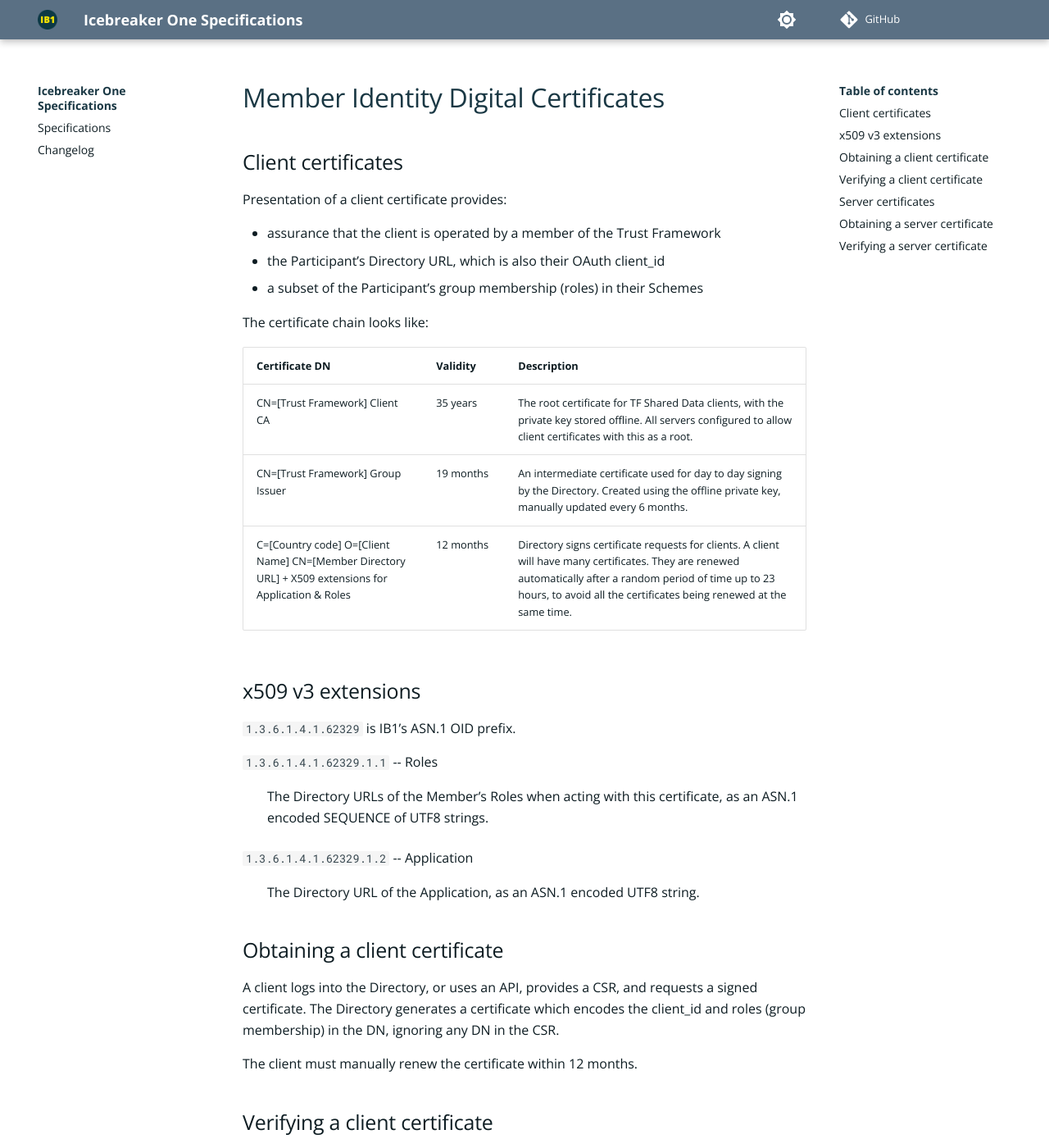
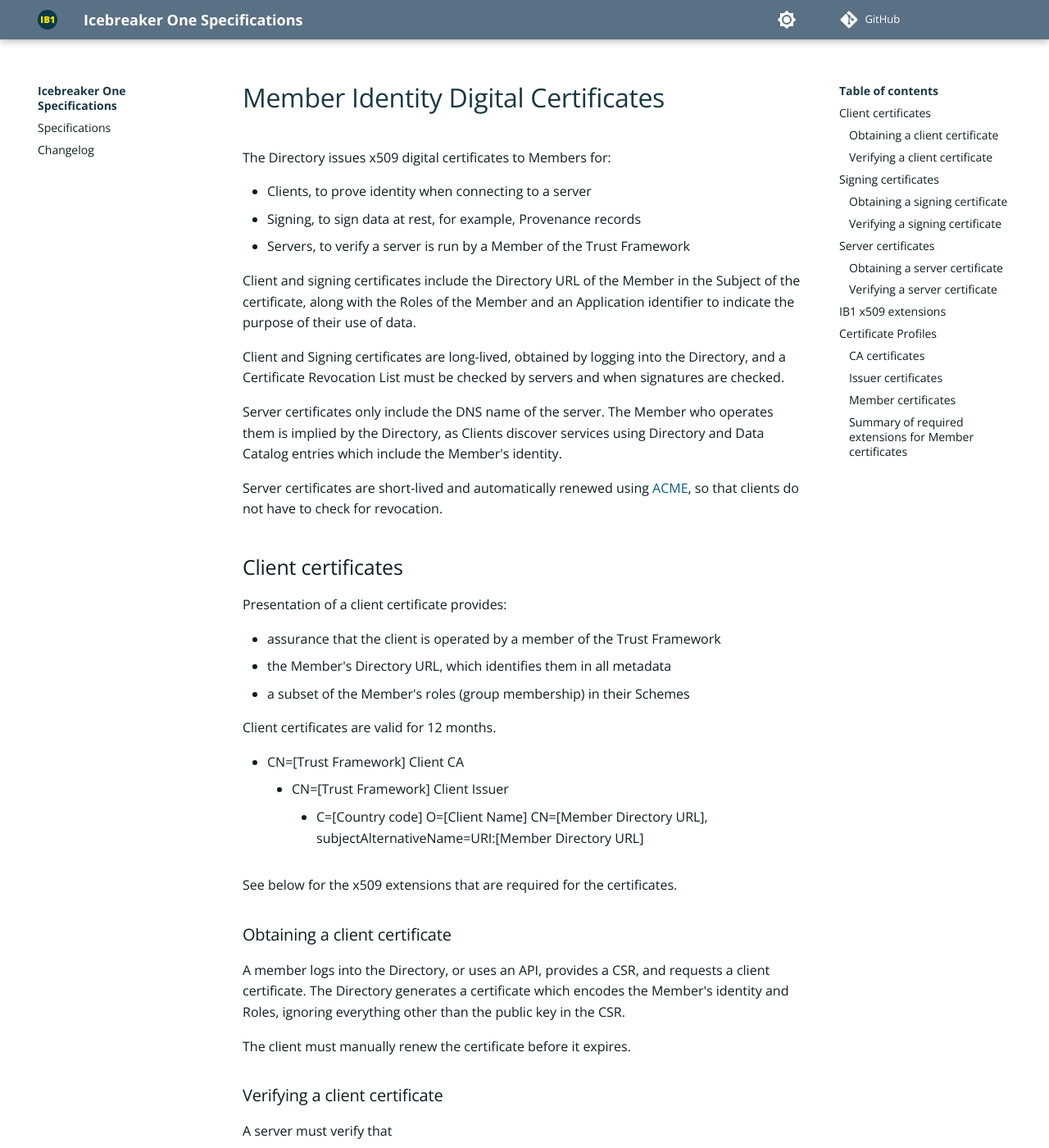
Before and after one commit to icebreakerone/ib1-technical-specifications, an MkDocs documentation site: the page built from docs/member-identity-digital-certificates/1.0.md, in a window 1280 px wide and 1400 px high. Shown: the whole window at 82% size. Built offline with MkDocs 1.6.1 and Material for MkDocs 9.7.7, drawn with Linux system fonts in a browser that asks for light colours; comment, search, counter and statistics services are not loaded; some of the changed text lies outside the part shown.

Commit message:
Certificates specification

```diff
--- a/docs/member-identity-digital-certificates/1.0.md
+++ b/docs/member-identity-digital-certificates/1.0.md
@@ -1,71 +1,154 @@
 # Member Identity Digital Certificates
+
+The Directory issues x509 digital certificates to Members for:
+
+ * Clients, to prove identity when connecting to a server
+ * Signing, to sign data at rest, for example, Provenance records
+ * Servers, to verify a server is run by a Member of the Trust Framework
+
+Client and signing certificates include the Directory URL of the Member in the Subject of the certificate, along with the Roles of the Member and an Application identifier to indicate the purpose of their use of data.
+
+Client and Signing certificates are long-lived, obtained by logging into the Directory, and a Certificate Revocation List must be checked by servers and when signatures are checked.
+
+Server certificates only include the DNS name of the server. The Member who operates them is implied by the Directory, as Clients discover services using Directory and Data Catalog entries which include the Member's identity.
+
+Server certificates are short-lived and automatically renewed using [ACME](https://datatracker.ietf.org/doc/html/rfc8555), so that clients do not have to check for revocation.
 
 ## Client certificates
 
 Presentation of a client certificate provides:
 
  * assurance that the client is operated by a member of the Trust Framework
- * the Participant’s Directory URL, which is also their OAuth client_id
- * a subset of the Participant’s group membership (roles) in their Schemes
+ * the Member's Directory URL, which identifies them in all metadata
+ * a subset of the Member's roles (group membership) in their Schemes
 
-The certificate chain looks like:
+Client certificates are valid for 12 months.
 
-| Certificate DN | Validity | Description |
-| -------------- | -------- | ----------- |
-| CN=[Trust Framework] Client CA | 35 years | The root certificate for TF Shared Data clients, with the private key stored offline. All servers configured to allow client certificates with this as a root. |
-| CN=[Trust Framework] Group Issuer | 19 months | An intermediate certificate used for day to day signing by the Directory. Created using the offline private key, manually updated every 6 months. |
-| C=[Country code] O=[Client Name] CN=[Member Directory URL] + X509 extensions for Application & Roles | 12 months | Directory signs certificate requests for clients. A client will have many certificates. They are renewed automatically after a random period of time up to 23 hours, to avoid all the certificates being renewed at the same time. |
+ * CN=[Trust Framework] Client CA
+    * CN=[Trust Framework] Client Issuer
+        * C=[Country code] O=[Client Name] CN=[Member Directory URL], subjectAlternativeName=URI:[Member Directory URL]
+
+See below for the x509 extensions that are required for the certificates.
+
+### Obtaining a client certificate
+
+A member logs into the Directory, or uses an API, provides a CSR, and requests a client certificate. The Directory generates a certificate which encodes the Member's identity and Roles, ignoring everything other than the public key in the CSR.
+
+The client must manually renew the certificate before it expires.
+
+### Verifying a client certificate
+
+A server must verify that
+
+ * a client certificate has been presented and it has not expired
+ * the client certificate is issued with a certificate chain leading to the client root certificate
+ * the client certificate has not been revoked
+ * the Roles extension contains the required role to access the API.
 
 
-## x509 v3 extensions
+## Signing certificates
 
-`1.3.6.1.4.1.62329` is IB1’s ASN.1 OID prefix.
+Members sign metadata with signing certificates to prove that they created it at a specified time. The signing certificates and their issuer chain may either be included along with the signed data, or fetched from the Directory using their serial number.
 
-`1.3.6.1.4.1.62329.1.1` -- Roles
-: The Directory URLs of the Member’s Roles when acting with this certificate, as an ASN.1 encoded SEQUENCE of UTF8 strings.
+Signing certificates are valid for 12 months.
 
-`1.3.6.1.4.1.62329.1.2` -- Application
-: The Directory URL of the Application, as an ASN.1 encoded UTF8 string.
+ * CN=[Trust Framework] Signing CA
+    * CN=[Trust Framework] Signing Issuer
+        * C=[Country code] O=[Client Name] CN=[Member Directory URL], subjectAlternativeName=URI:[Member Directory URL]
 
+See below for the x509 extensions that are required for the certificates.
 
-## Obtaining a client certificate
+### Obtaining a signing certificate
 
-A client logs into the Directory, or uses an API, provides a CSR, and requests a signed certificate. The Directory generates a certificate which encodes the client_id and roles (group membership) in the DN, ignoring any DN in the CSR.
+A member logs into the Directory, or uses an API, provides a CSR, and requests a signing certificate. The Directory generates a certificate which encodes the Member's identity and Roles, ignoring everything other than the public key in the CSR..
 
-The client must manually renew the certificate within 12 months.
+The client must manually renew the certificate before it expires.
 
-## Verifying a client certificate
+### Verifying a signing certificate
 
-A server must:
+A member verifying signed must verify that
 
- * Check the client certificate is issued by the root certificate
- * Check that the client certificate has not been revoked
- * Check that the DN contains the required expected role in the OU attributes.
+ * the signing certificate is issued with a certificate chain leading to the client root certificate
+ * the signing certificate has not been revoked
+ * the signing certificate was valid at the time of signature
+ * if applicable, the Roles extension contains the required role to generate the metadata.
+
 
 ## Server certificates
 
-Presentation of a server certificate with a CN for that matches the hostname of the server provides assurance that the server operator is a member of the Trust Framework.
+Presentation of a server certificate with a CN that matches the hostname of the server provides assurance that the server operator is a member of the Trust Framework.
 
-This assertion relies on only issuing certificates to servers which are registered explicitly (participant record) or implicitly (data catalog entries) in the Directory.
+This assertion relies on only issuing certificates to servers which are registered explicitly (Member record) or implicitly (data catalog entries) in the Directory.
 
 The server certificates do not need to be checked for revocation by the client. If any certificate needs to be withdrawn, it is just replaced, and all the leaf certificates which rely on it will be invalid within 24 hours. (except for the root certificate!)
 
-| Certificate DN | Validity | Description |
-| -------------- | -------- | ----------- |
-| CN=[Trust Framework] Server CA | 35 years | The root certificate for TF Shared Data servers, with the private key stored offline. All clients configured to trust servers with certificates signed by this CA. |
-| CN=[Trust Framework] Issuer | 7 months | An intermediate certificate used for day to day signing by the Directory. Created using the offline private key, manually updated every 6 months. |
-| CN=[DNS name of server], DNS name in subject alt names | 24 hours | Directory signs certificate requests for servers. |
+ * CN=[Trust Framework] Server CA
+    * CN=[Trust Framework] Server Issuer
+        * CN=[DNS name of server], subjectAlternativeName=DNS:[DNS name of server]
 
-## Obtaining a server certificate
+See below for the x509 extensions that are required for the certificates.
+
+### Obtaining a server certificate
 
  * Ensure the Directory contains a record which refers to this server.
- * Use ACME to obtain and automatically renew a short lived certificate, where the server:
- * Uses HTTP challenge to verify the DNS name
- * Is configured to only issue certificates to hostnames under the domain of the publishers configured in the Directory. (Since this is a short list, manual configuration would be fine.)
+ * Use ACME to obtain and automatically renew a short lived certificate. The ACME server:
+    * Uses HTTP challenge to verify the DNS name
+    * Is configured to only issue certificates to hostnames under the domain of the publishers configured in the Directory.
 
-## Verifying a server certificate
+### Verifying a server certificate
 
-A client must:
+A client must configure their TLS client to only trust connections to servers with certificates issued with a certificate chain leading to the root Server certificate.
 
- * Obtain the root certificate
- * Configure the SSL client to only trust connections to servers with certificates signed by the root certificate.
+
+
+## IB1 x509 extensions
+
+Trust Framework certificates use x509 extensions defined under IB1's ASN.1 OID prefix, `1.3.6.1.4.1.62329`, to provide additional identity information.
+
+`ib1Roles` (`1.3.6.1.4.1.62329.1.1`)
+: One or more Directory URLs of the Member's Roles when acting with this certificate, as an ASN.1 encoded SEQUENCE of UTF8 strings. This list of Roles may be a subset of the Member's Roles.
+
+`ib1Application` (`1.3.6.1.4.1.62329.1.2`)
+: The Directory URL of the Application, as an ASN.1 encoded UTF8 string.
+
+## Certificate Profiles
+
+### CA certificates
+
+The root CA certificates must conform to the _Root CA Certificate Profile_ defined in the version of the [CA/Browser Forum Baseline Requirements for TLS Server Certificates](https://cabforum.org/working-groups/server/baseline-requirements/documents/) in force at the time of creation.
+
+Root CA certificates use ECDSA keys with the secp384r1 (P-384) curve, and have a 9132 day (approx 25 years) validity time. Their private keys are kept offline, and only used to create Issuer certificates.
+
+### Issuer certificates
+
+The Issuer certificates must conform to the _TLS Subordinate CA Certificate Profile_ defined in the version of the [CA/Browser Forum Baseline Requirements for TLS Server Certificates](https://cabforum.org/working-groups/server/baseline-requirements/documents/) in force at the time of creation.
+
+Issuer certificates are regularly regenerated. To comply with the [RFC5280 Basic Path Validation algorithm](https://datatracker.ietf.org/doc/html/rfc5280#section-6.1), their validity time is the validity time of a member certificate plus the regeneration period.
+
+They use ECDSA keys with the secp256r1 (P-256) curve.
+
+### Member certificates
+
+Member certificates must conform to the _Subscriber (End-Entity) Certificate Profile_ defined in the version of the [CA/Browser Forum Baseline Requirements for TLS Server Certificates](https://cabforum.org/working-groups/server/baseline-requirements/documents/) in force at the time of issue.
+
+They use ECDSA keys with the secp256r1 (P-256) curve.
+
+Client and Signing certificates must also include the following additional extensions:
+
+ * Subject Alternative Name with a the Member URL as a URI type name.
+ * ib1Roles
+ * ib1Application
+
+### Summary of required extensions for Member certificates
+
+| Extension | Client | Signing | Server |
+| --------- | ------ | ------- | ------ |
+| Subject Alternative Name (DNS name) | | | Yes |
+| Subject Alternative Name (Member URL as URI) | Yes | Yes |  |
+| ib1Roles | Yes | Yes |  |
+| ib1Application | Yes | Yes |  |
+| Subject Key Identifier | Yes | Yes | Yes |
+| Authority Key Identifier | Yes | Yes | Yes |
+| Basic Constraints | Yes | Yes | Yes |
+| Key Usage | Yes | Yes | Yes |
+| Extended Key Usage | | | Yes |
```
